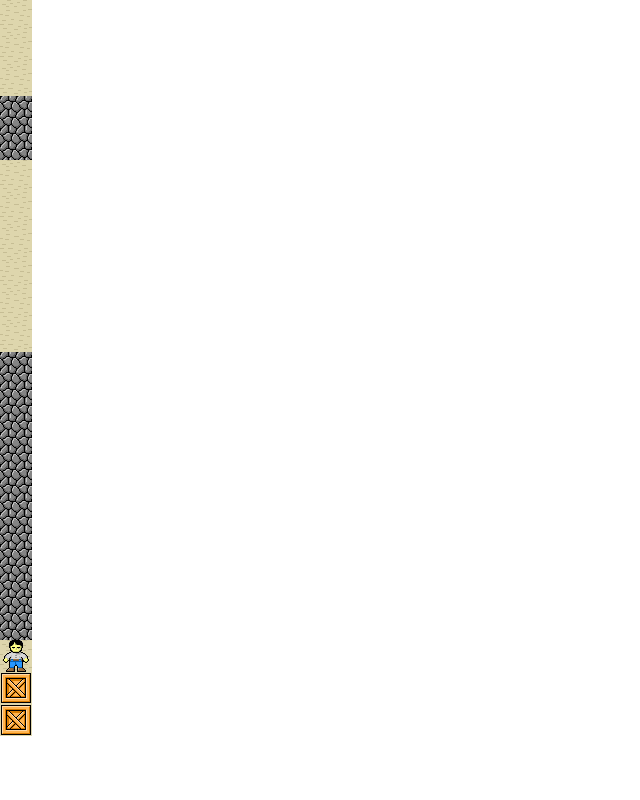
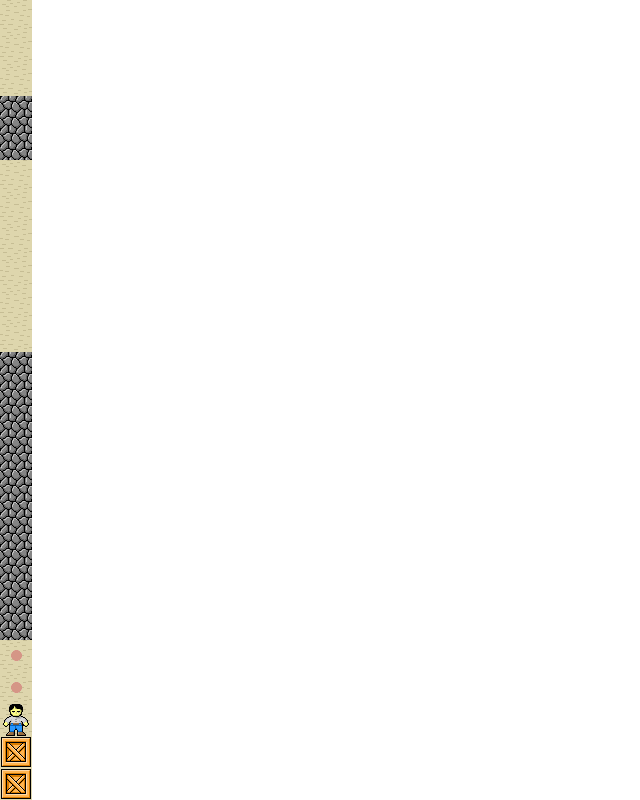
Before and after one commit to cuixiaorui/teach-sokoban, a Vue app: page / in a window 1280 px wide. Shown: the part 640-1440 px from the top of the page, without its empty margins (0-640 px from the left). Before the commit the page ends 1376 px from the top, so only its background shows below. Built offline with nearby package versions, Linux system fonts and the light colour scheme.

Commit message:
09-实现放置点的渲染

```diff
--- a/src/components/game/Game.vue
+++ b/src/components/game/Game.vue
@@ -1,6 +1,9 @@
 <template>
   <div>
     <Map></Map>
+    <template v-for="target in targets">
+      <Target :x="target.x" :y="target.y"></Target>
+    </template>
     <Player></Player>
     <template v-for="cargo in cargos">
       <Cargo :x="cargo.x" :y="cargo.y"></Cargo>
@@ -12,12 +15,16 @@
 import Map from "./Map.vue";
 import Player from "./Player.vue";
 import Cargo from "./Cargo.vue";
+import Target from "./Target.vue";
 import { useCargoStore } from "../../store/cargo";
+import { useTargetStore } from "../../store/target";
 
 const { cargos, addCargo, createCargo } = useCargoStore();
 
 addCargo(createCargo({ x: 2, y: 2 }));
 addCargo(createCargo({ x: 3, y: 3 }));
+
+const { targets } = useTargetStore();
 </script>
 
 <style scoped></style>
--- /dev/null
+++ b/src/components/game/Target.vue
@@ -0,0 +1,20 @@
+<template>
+  <div class="absolute" :style="position">
+    <img :src="targetImg" alt="" />
+  </div>
+</template>
+
+<script setup lang="ts">
+import targetImg from "../../assets/target.png";
+import { usePosition } from "../../composables/usePosition";
+
+interface Props {
+  x: number;
+  y: number;
+}
+const props = defineProps<Props>();
+
+const { position } = usePosition(props);
+</script>
+
+<style scoped></style>
--- /dev/null
+++ b/src/store/target.ts
@@ -0,0 +1,24 @@
+import { defineStore } from "pinia";
+import { reactive } from "vue";
+
+interface Target {
+  x: number;
+  y: number;
+}
+
+export const useTargetStore = defineStore("target", () => {
+  const targets = reactive([
+    {
+      x: 4,
+      y: 3,
+    },
+    {
+      x: 5,
+      y: 3,
+    },
+  ]);
+
+  return {
+    targets
+  }
+});
```
Also changed, not shown: src/assets/target.png (added).
